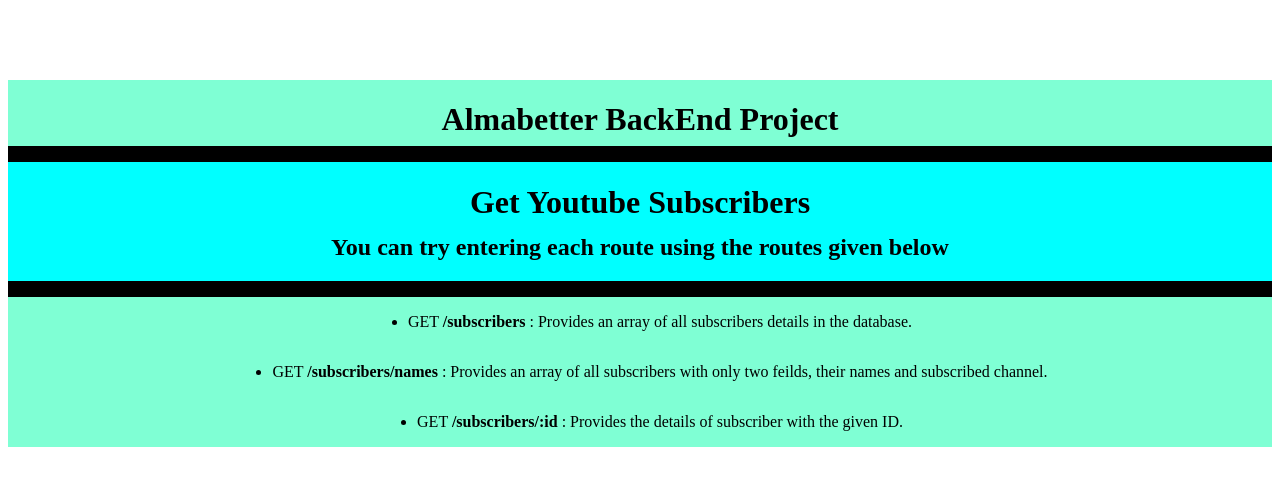
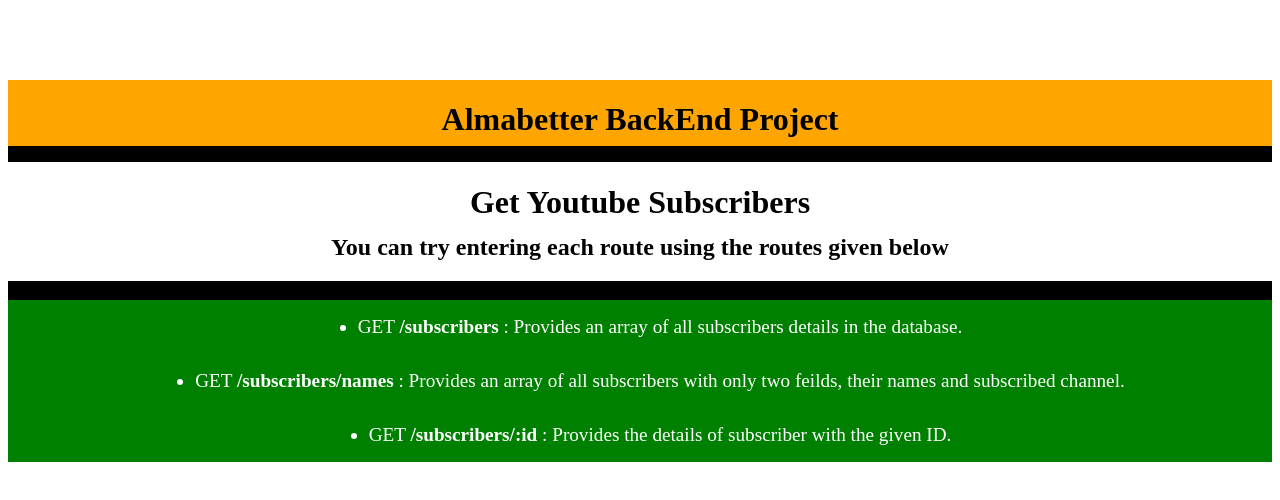
Before and after one commit to xoxPRANSHUxox/getYoutubeSubscriber, a website: page index.html in a window 1280 px wide. Drawn offline with Linux system fonts and the light colour scheme.

Commit message:
index.html updated

```diff
--- a/index.html
+++ b/index.html
@@ -15,7 +15,7 @@
         margin-top: 10vh
       }
       .almabetter {
-        background-color: aquamarine;
+        background-color: orange;
         display: flex;
         justify-content: center;
         align-items: center;
@@ -23,16 +23,18 @@
         text-align: center;
       }
       .upperdiv {
-        background-color: aqua;
+        background-color: white;
         display: flex;
         justify-items: center;
         align-items: center;
         flex-direction: column;
-        background-color: aqua;
+        background-color: white;
       }
       .lowerdiv {
+        color:white;
         margin-top: 2vh;
-        background-color: aquamarine;
+        background-color: green;
+        font-size: 1.2rem;
       }
       ul {
         display: flex;
```
